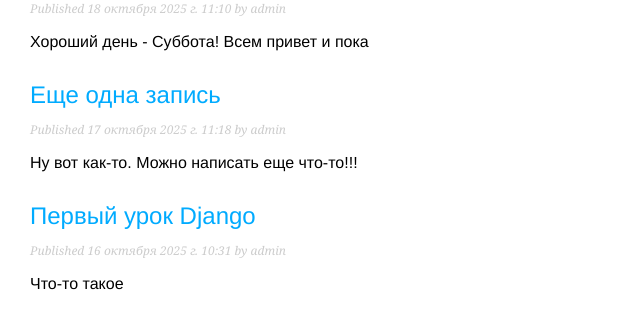
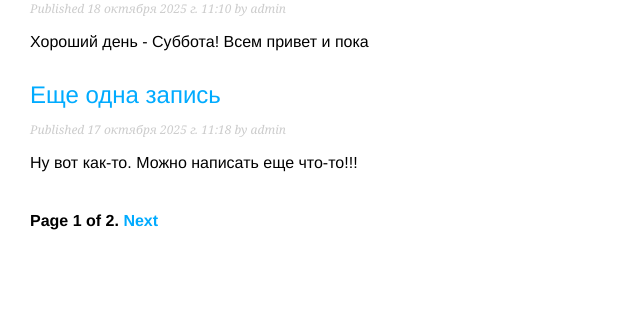
Before and after one commit to DualProgger/Blog, a Django app: page /blog/ in a window 1280 px wide. Shown: the part 260-589 px from the top of the page, without its empty margins (0-640 px from the left). Run offline with Django 5.2, Linux system fonts and the light colour scheme; data comes from the database, SQL or seed files in the repository; both versions use the stored data as it was after the commit.

Commit message:
Add class Paginator for pages

```diff
--- a/blog/views.py
+++ b/blog/views.py
@@ -1,10 +1,21 @@
 from django.shortcuts import render, get_object_or_404
+from django.core.paginator import Paginator
 from .models import Post
 
 
 # вывод на страницу всех ОПУБЛИКОВАННЫХ постов
 def post_list(request):
-    posts = Post.published.all()
+    # создаем объект класса Paginator с постраничной разбивкой
+    #  на 3 поста на каждой странице для всех
+    # ОПУБЛИКОВАННЫХ постов all_posts
+    all_posts = Post.published.all()
+    paginator = Paginator(all_posts, 3)
+    # метод, который пытается получить значение параметра page
+    # из словаря request.GET. Если параметр page не найден,
+    # то метод вернет значение по умолчанию – 1 (то есть,
+    # это будет первая страница)
+    page_number = request.GET.get('page', 1)
+    posts = paginator.page(page_number)
     return render(request, 'blog/post/list.html', {'posts': posts})
 
 # Вывод информации о конкретном посте
--- a/templates/blog/post/list.html
+++ b/templates/blog/post/list.html
@@ -11,4 +11,5 @@
         </p>
         {{ post.body|truncatewords:30|linebreaks }}
     {% endfor %}
+    {% include 'pagination.html' with page=posts %}
 {% endblock %}
--- /dev/null
+++ b/templates/pagination.html
@@ -0,0 +1,13 @@
+<div class="pagination">
+    <span class="step-links">
+        {% if page.has_previous %} <!-- если есть предыдущая страница, то показываем её кнопку -->
+            <a href="?page={{ page.previous_page_number }}">Previous</a> <!-- возвращает номер предыдущей страницы -->
+        {% endif %}
+        <span class="current">
+           Page {{ page.number }} of {{ page.paginator.num_pages }}.
+        </span>
+        {% if page.has_next %} <!-- если есть следующая страница, то показываем её кнопку -->
+            <a href="?page={{ page.next_page_number }}">Next</a> <!-- возвращает номер следующей страницы -->
+        {% endif %}
+    </span>
+</div>
```
Also changed, not shown: db.sqlite3.
